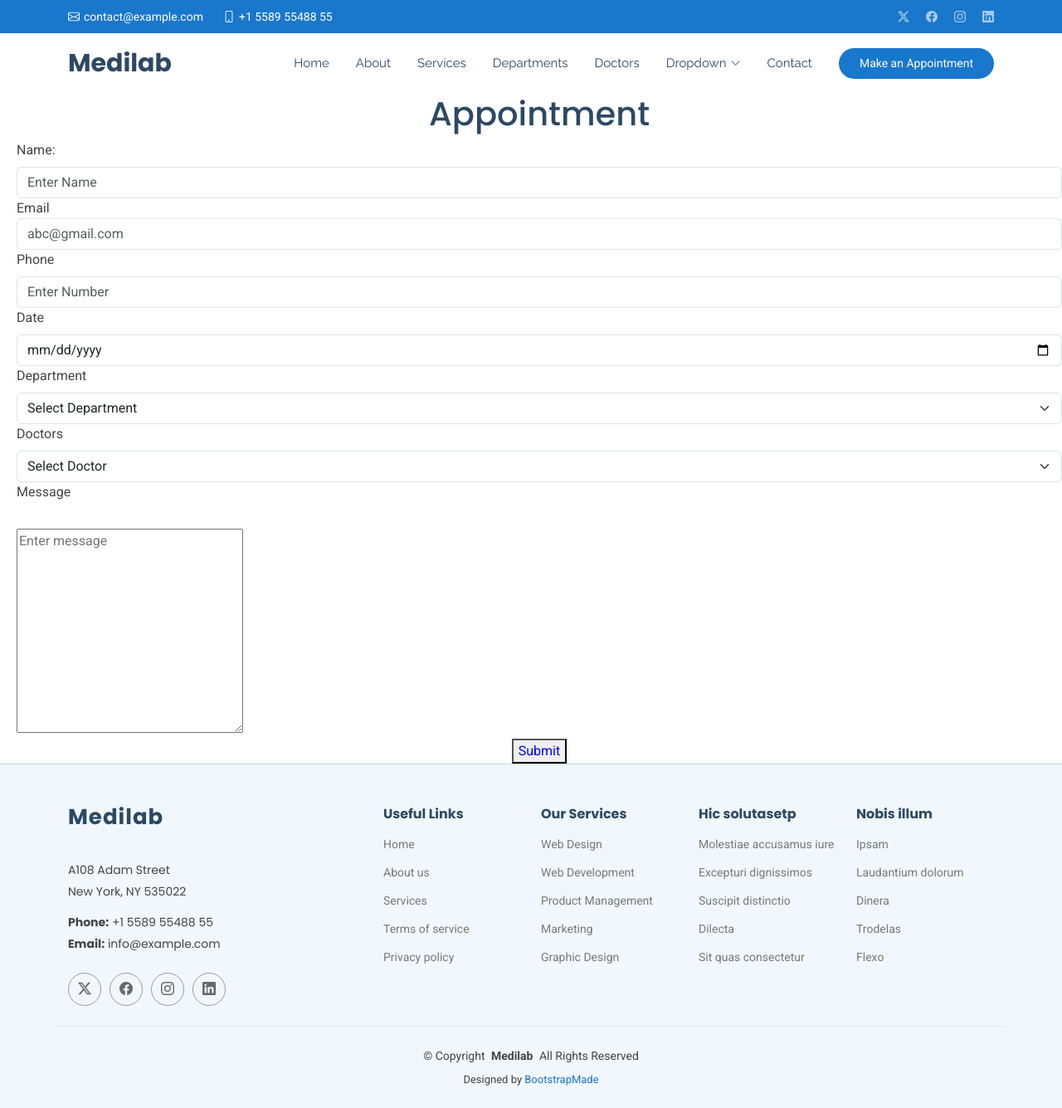
After one commit to Mun3n33/Medilab, a Django app: page /appointments/ in a window 1280 px wide. The commit adds this page. Shown: the whole page at 83% size. Run offline with Django 5.2, Linux system fonts and the light colour scheme; some libraries are stand-ins or nearby versions.

Commit message:
first commit

```diff
--- a/medilabapp/admin.py
+++ b/medilabapp/admin.py
@@ -1,7 +1,8 @@
 from django.contrib import admin
-from medilabapp.models import Product, Company, Admission
+from medilabapp.models import Product, Company, Admission, Registration
 
 # Register your models here.
 admin.site.register(Product)
 admin.site.register(Company)
 admin.site.register(Admission)
+admin.site.register(Registration)
--- a/medilabapp/urls.py
+++ b/medilabapp/urls.py
@@ -29,5 +29,6 @@ urlpatterns = [
     path('doctors/', views.doctors, name='doctors'),
     path('contacts/', views.contact, name='contacts'),
     path('patients/', views.patient, name='patients'),
+    path('appointments/', views.appointment, name='appointments'),
 
 ]
--- a/medilabapp/views.py
+++ b/medilabapp/views.py
@@ -1,6 +1,7 @@
 from django.shortcuts import render, redirect
 from medilabapp.models import Company
 from medilabapp.models import Admission
+from medilabapp.models import Registration
 
 
 # Create your views here.
@@ -54,3 +55,19 @@ def patient(request):
         return redirect('/patients')
     else:
         return render(request, 'patient.html')
+
+
+def appointment(request):
+    if request.method == 'POST':
+        appointments = Registration(name=request.POST['name'],
+                                    email=request.POST['email'],
+                                    phone=request.POST['phone'],
+                                    date=request.POST['date'],
+                                    department=request.POST['department'],
+                                    doctor=request.POST['doctor'],
+                                    message=request.POST['message'],
+                                    )
+        appointments.save()
+        return redirect('/appointments')
+    else:
+        return render(request, 'appointment.html')
--- /dev/null
+++ b/templates/appointment.html
@@ -0,0 +1,59 @@
+{% extends 'starter-page.html' %}
+{% load static %}
+
+
+{% block body %}
+
+<form action="" method="POST" style="margin-left:20px">
+     {% csrf_token %}
+     <h1 class="text-center">Appointment</h1>
+     <div>
+     <div style="display: block">
+         <div>
+             <label for="name"  class="form-label">Name:</label>
+             <input type="text" id="name" name="name" class="form-control" placeholder="Enter Name" required="required">
+         </div>
+         <div>
+             <label for="email">Email</label>
+             <input type="text" id="email" name="email" class="form-control" placeholder="abc@gmail.com" required="required">
+         </div>
+         <div>
+             <label for="phone"  class="form-label">Phone</label><br>
+             <input type="text" id="phone" name="phone" class="form-control" placeholder="Enter Number" required="required">
+         </div>
+         <div>
+             <label for="date" class="form-label" >Date</label>
+             <input type="date" id="date" name="date" class="form-control"  required="required">
+         </div>
+     </div>
+     <div style="display: block">
+         <div>
+               <label for="department" class="form-label">Department</label>
+               <select name="department" id="department" class="form-select" required="">
+                <option value="">Select Department</option>
+                <option value="Department 1">Department 1</option>
+                <option value="Department 2">Department 2</option>
+                <option value="Department 3">Department 3</option>
+              </select>
+         </div>
+         <div>
+              <label for="doctors" class="form-label">Doctors</label>
+              <select name="doctor" id="doctor" class="form-select" required="">
+                <option value="">Select Doctor</option>
+                <option value="Doctor 1">Doctor 1</option>
+                <option value="Doctor 2">Doctor 2</option>
+                <option value="Doctor 3">Doctor 3</option>
+              </select>
+         </div>
+         <div>
+                <label for="message" class="form-label">Message</label><br><br>
+                <textarea name="message" id="message" cols="30" rows="10" placeholder="Enter message"></textarea>
+         </div>
+     </div>
+     </div>
+    <div style="text-align: center;"><button type="submit" style="color:blue">Submit</button></div>
+
+</form>
+
+
+{% endblock %}
--- a/templates/index.html
+++ b/templates/index.html
@@ -18,7 +18,7 @@
   <link href="https://fonts.googleapis.com/css2?family=Roboto:ital,wght@0,100;0,300;0,400;0,500;0,700;0,900;1,100;1,300;1,400;1,500;1,700;1,900&family=Poppins:ital,wght@0,100;0,200;0,300;0,400;0,500;0,600;0,700;0,800;0,900;1,100;1,200;1,300;1,400;1,500;1,600;1,700;1,800;1,900&family=Raleway:ital,wght@0,100;0,200;0,300;0,400;0,500;0,600;0,700;0,800;0,900;1,100;1,200;1,300;1,400;1,500;1,600;1,700;1,800;1,900&display=swap" rel="stylesheet">
 
   <!-- Vendor CSS Files -->
-  <link href="{% static 'assets/vendor/bootstrap/css/bootstrap.min.css' %}" "rel="stylesheet">
+  <link href="{% static 'assets/vendor/bootstrap/css/bootstrap.min.css' %}" rel="stylesheet">
   <link href="{% static 'assets/vendor/bootstrap-icons/bootstrap-icons.css' %}" rel="stylesheet">
   <link href="{% static 'assets/vendor/aos/aos.css' %}" rel="stylesheet">
   <link href="{% static 'assets/vendor/fontawesome-free/css/all.min.css' %}" rel="stylesheet">
@@ -276,7 +276,7 @@
 
     </section><!-- /Appointment Section -->
 
-    <
+
 
 
     <!-- Faq Section -->
```
Also changed, not shown: medilabapp/models.py (+13 -0 lines), db.sqlite3, medilabapp/migrations/0005_registration.py (added).
